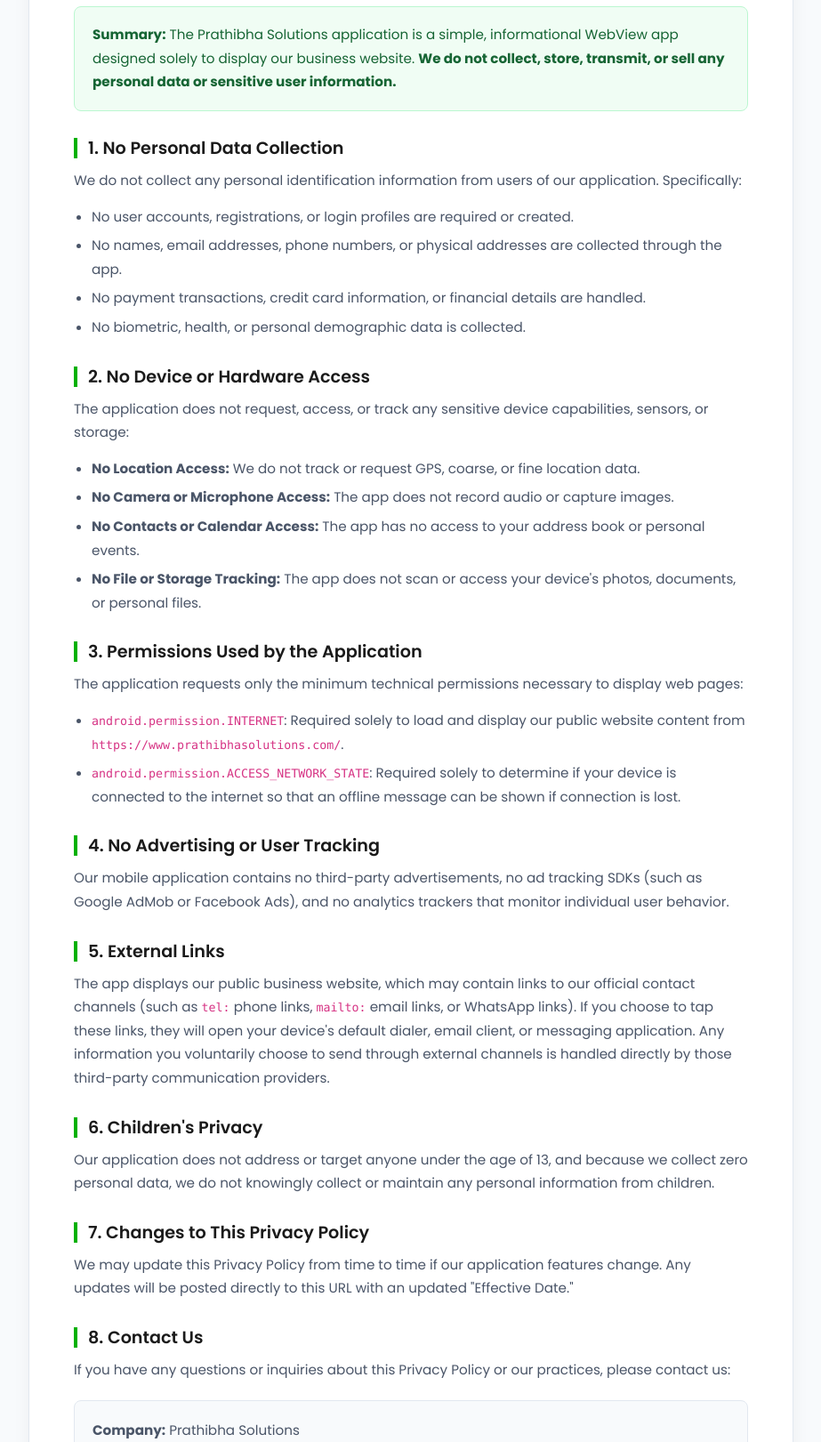
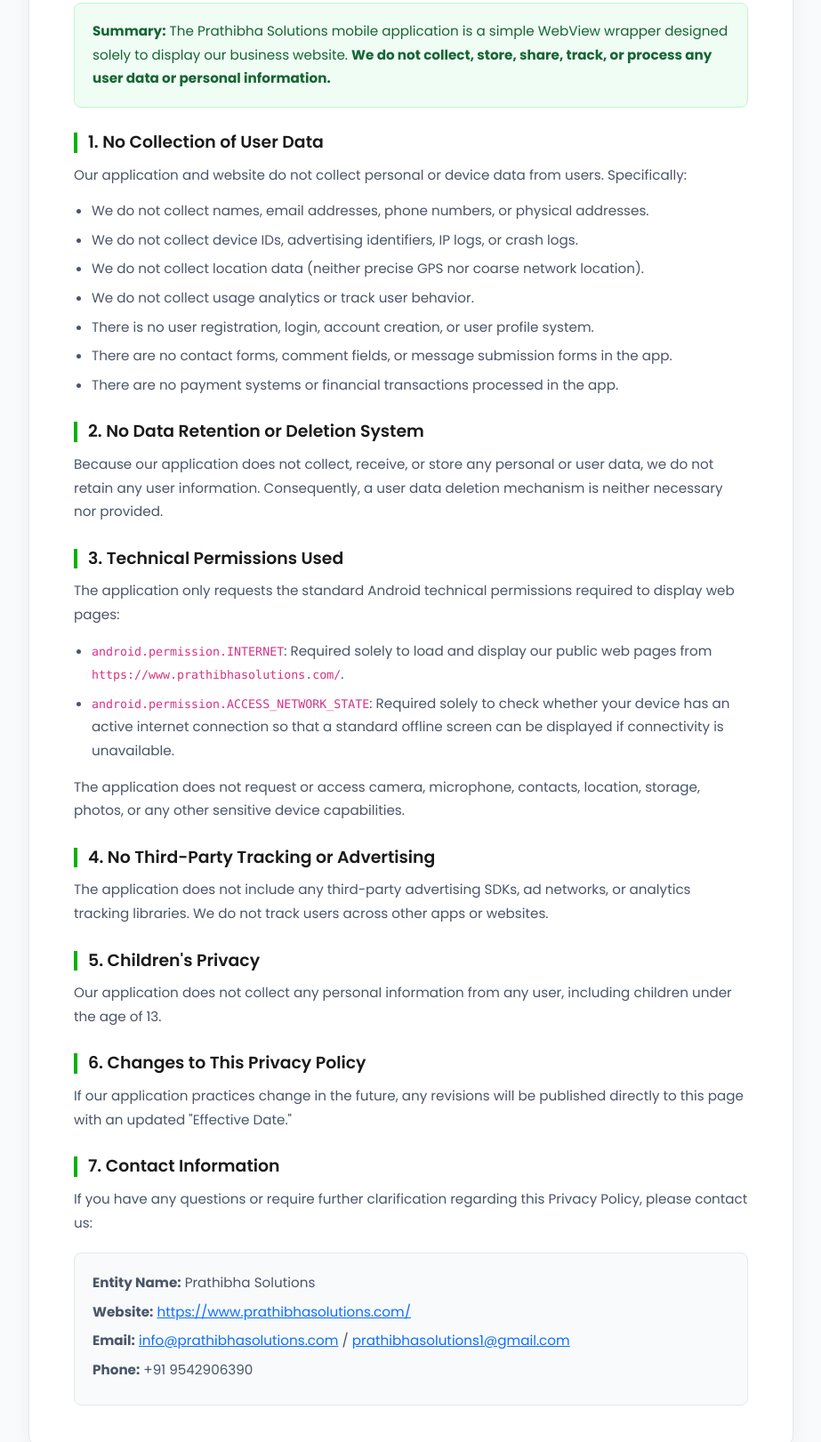
Before and after one commit to Rashmika28/project, a plain HTML site: page privacy-policy/index.html in a window 1280 px wide. Shown: the part 337-1958 px from the top of the page at 89% size, without its empty margins (178-1101 px from the left). Drawn offline with nearby package versions, Linux system fonts and the light colour scheme; files whose address does not match are found by name.

Commit message:
Reflect zero data collection, no accounts, no deletion mechanism

```diff
--- a/privacy-policy/index.html
+++ b/privacy-policy/index.html
@@ -19,7 +19,6 @@
     <style>
         :root {
             --primary-color: #00B000;
-            --primary-dark: #008f00;
             --heading-color: #1a1a1a;
             --text-color: #4a5568;
             --bg-light: #f8fafc;
@@ -91,7 +90,7 @@
         .last-updated {
             font-size: 0.88rem;
             color: #718096;
-            margin-bottom: 26px;
+            margin-bottom: 24px;
             border-bottom: 1px solid var(--border-color);
             padding-bottom: 14px;
         }
@@ -99,14 +98,14 @@
         h2 {
             color: var(--heading-color);
             font-weight: 600;
-            font-size: 1.2rem;
-            margin-top: 30px;
+            font-size: 1.18rem;
+            margin-top: 28px;
             margin-bottom: 12px;
             padding-left: 12px;
             border-left: 4px solid var(--primary-color);
         }
 
-        p, ul, ol {
+        p, ul {
             font-size: 0.95rem;
             margin-bottom: 14px;
         }
@@ -124,7 +123,7 @@
             border: 1px solid #bbf7d0;
             border-radius: 8px;
             padding: 18px 20px;
-            margin: 22px 0;
+            margin: 20px 0;
             font-size: 0.95rem;
             color: #166534;
         }
@@ -179,60 +178,55 @@
             </p>
 
             <div class="highlight-box">
-                <strong>Summary:</strong> The Prathibha Solutions application is a simple, informational WebView app designed solely to display our business website. <strong>We do not collect, store, transmit, or sell any personal data or sensitive user information.</strong>
+                <strong>Summary:</strong> The Prathibha Solutions mobile application is a simple WebView wrapper designed solely to display our business website. <strong>We do not collect, store, share, track, or process any user data or personal information.</strong>
             </div>
 
-            <h2>1. No Personal Data Collection</h2>
-            <p>We do not collect any personal identification information from users of our application. Specifically:</p>
+            <h2>1. No Collection of User Data</h2>
+            <p>Our application and website do not collect personal or device data from users. Specifically:</p>
             <ul>
-                <li>No user accounts, registrations, or login profiles are required or created.</li>
-                <li>No names, email addresses, phone numbers, or physical addresses are collected through the app.</li>
-                <li>No payment transactions, credit card information, or financial details are handled.</li>
-                <li>No biometric, health, or personal demographic data is collected.</li>
+                <li>We do not collect names, email addresses, phone numbers, or physical addresses.</li>
+                <li>We do not collect device IDs, advertising identifiers, IP logs, or crash logs.</li>
+                <li>We do not collect location data (neither precise GPS nor coarse network location).</li>
+                <li>We do not collect usage analytics or track user behavior.</li>
+                <li>There is no user registration, login, account creation, or user profile system.</li>
+                <li>There are no contact forms, comment fields, or message submission forms in the app.</li>
+                <li>There are no payment systems or financial transactions processed in the app.</li>
             </ul>
 
-            <h2>2. No Device or Hardware Access</h2>
-            <p>The application does not request, access, or track any sensitive device capabilities, sensors, or storage:</p>
-            <ul>
-                <li><strong>No Location Access:</strong> We do not track or request GPS, coarse, or fine location data.</li>
-                <li><strong>No Camera or Microphone Access:</strong> The app does not record audio or capture images.</li>
-                <li><strong>No Contacts or Calendar Access:</strong> The app has no access to your address book or personal events.</li>
-                <li><strong>No File or Storage Tracking:</strong> The app does not scan or access your device's photos, documents, or personal files.</li>
-            </ul>
-
-            <h2>3. Permissions Used by the Application</h2>
-            <p>The application requests only the minimum technical permissions necessary to display web pages:</p>
-            <ul>
-                <li><code>android.permission.INTERNET</code>: Required solely to load and display our public website content from <code>https://www.prathibhasolutions.com/</code>.</li>
-                <li><code>android.permission.ACCESS_NETWORK_STATE</code>: Required solely to determine if your device is connected to the internet so that an offline message can be shown if connection is lost.</li>
-            </ul>
-
-            <h2>4. No Advertising or User Tracking</h2>
+            <h2>2. No Data Retention or Deletion System</h2>
             <p>
-                Our mobile application contains no third-party advertisements, no ad tracking SDKs (such as Google AdMob or Facebook Ads), and no analytics trackers that monitor individual user behavior.
+                Because our application does not collect, receive, or store any personal or user data, we do not retain any user information. Consequently, a user data deletion mechanism is neither necessary nor provided.
             </p>
 
-            <h2>5. External Links</h2>
+            <h2>3. Technical Permissions Used</h2>
+            <p>The application only requests the standard Android technical permissions required to display web pages:</p>
+            <ul>
+                <li><code>android.permission.INTERNET</code>: Required solely to load and display our public web pages from <code>https://www.prathibhasolutions.com/</code>.</li>
+                <li><code>android.permission.ACCESS_NETWORK_STATE</code>: Required solely to check whether your device has an active internet connection so that a standard offline screen can be displayed if connectivity is unavailable.</li>
+            </ul>
+            <p>The application does not request or access camera, microphone, contacts, location, storage, photos, or any other sensitive device capabilities.</p>
+
+            <h2>4. No Third-Party Tracking or Advertising</h2>
             <p>
-                The app displays our public business website, which may contain links to our official contact channels (such as <code>tel:</code> phone links, <code>mailto:</code> email links, or WhatsApp links). If you choose to tap these links, they will open your device's default dialer, email client, or messaging application. Any information you voluntarily choose to send through external channels is handled directly by those third-party communication providers.
+                The application does not include any third-party advertising SDKs, ad networks, or analytics tracking libraries. We do not track users across other apps or websites.
             </p>
 
-            <h2>6. Children's Privacy</h2>
+            <h2>5. Children's Privacy</h2>
             <p>
-                Our application does not address or target anyone under the age of 13, and because we collect zero personal data, we do not knowingly collect or maintain any personal information from children.
+                Our application does not collect any personal information from any user, including children under the age of 13.
             </p>
 
-            <h2>7. Changes to This Privacy Policy</h2>
+            <h2>6. Changes to This Privacy Policy</h2>
             <p>
-                We may update this Privacy Policy from time to time if our application features change. Any updates will be posted directly to this URL with an updated "Effective Date."
+                If our application practices change in the future, any revisions will be published directly to this page with an updated "Effective Date."
             </p>
 
-            <h2>8. Contact Us</h2>
+            <h2>7. Contact Information</h2>
             <p>
-                If you have any questions or inquiries about this Privacy Policy or our practices, please contact us:
+                If you have any questions or require further clarification regarding this Privacy Policy, please contact us:
             </p>
             <div class="contact-card">
-                <p><strong>Company:</strong> Prathibha Solutions</p>
+                <p><strong>Entity Name:</strong> Prathibha Solutions</p>
                 <p><strong>Website:</strong> <a href="https://www.prathibhasolutions.com/" target="_blank" rel="noopener">https://www.prathibhasolutions.com/</a></p>
                 <p><strong>Email:</strong> <a href="mailto:info@prathibhasolutions.com">info@prathibhasolutions.com</a> / <a href="mailto:prathibhasolutions1@gmail.com">prathibhasolutions1@gmail.com</a></p>
                 <p><strong>Phone:</strong> +91 9542906390</p>
```
Also changed, not shown: index.html (+34 -40 lines), privacy-policy.html (+34 -40 lines).
